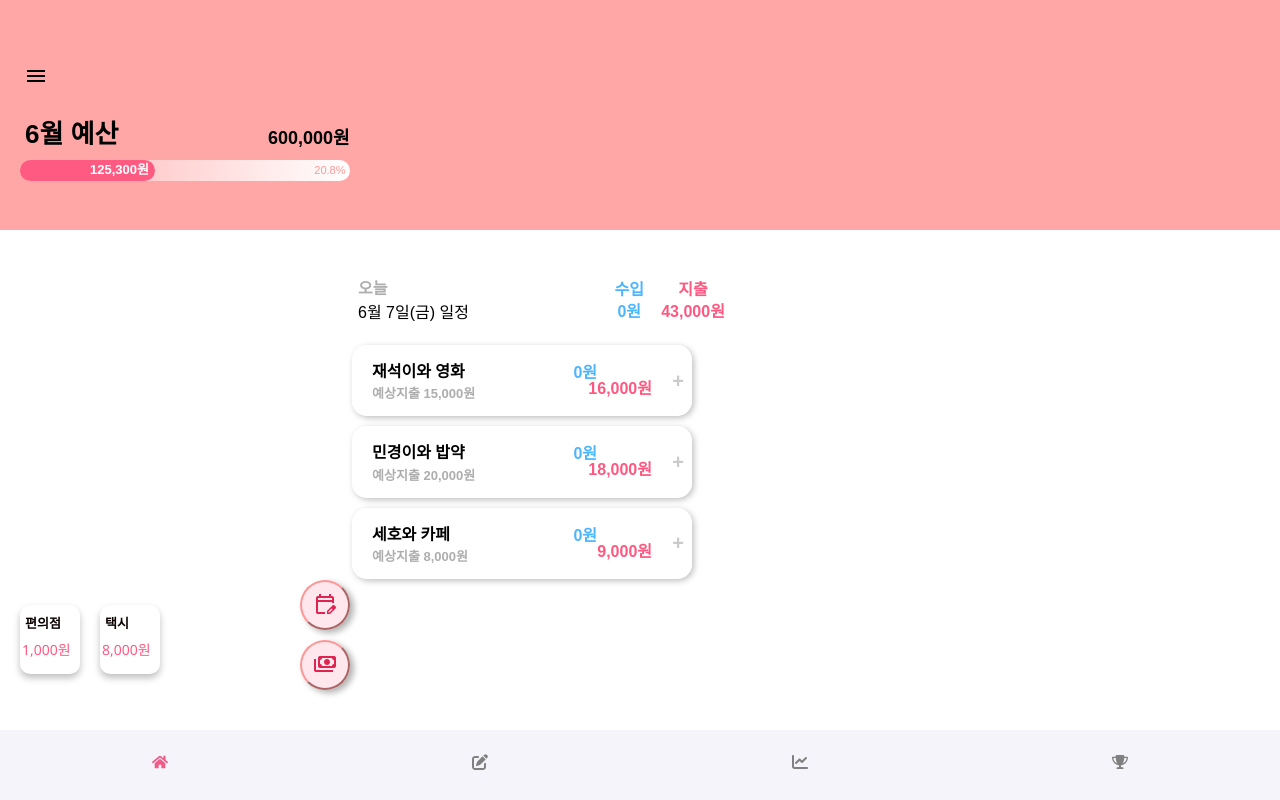
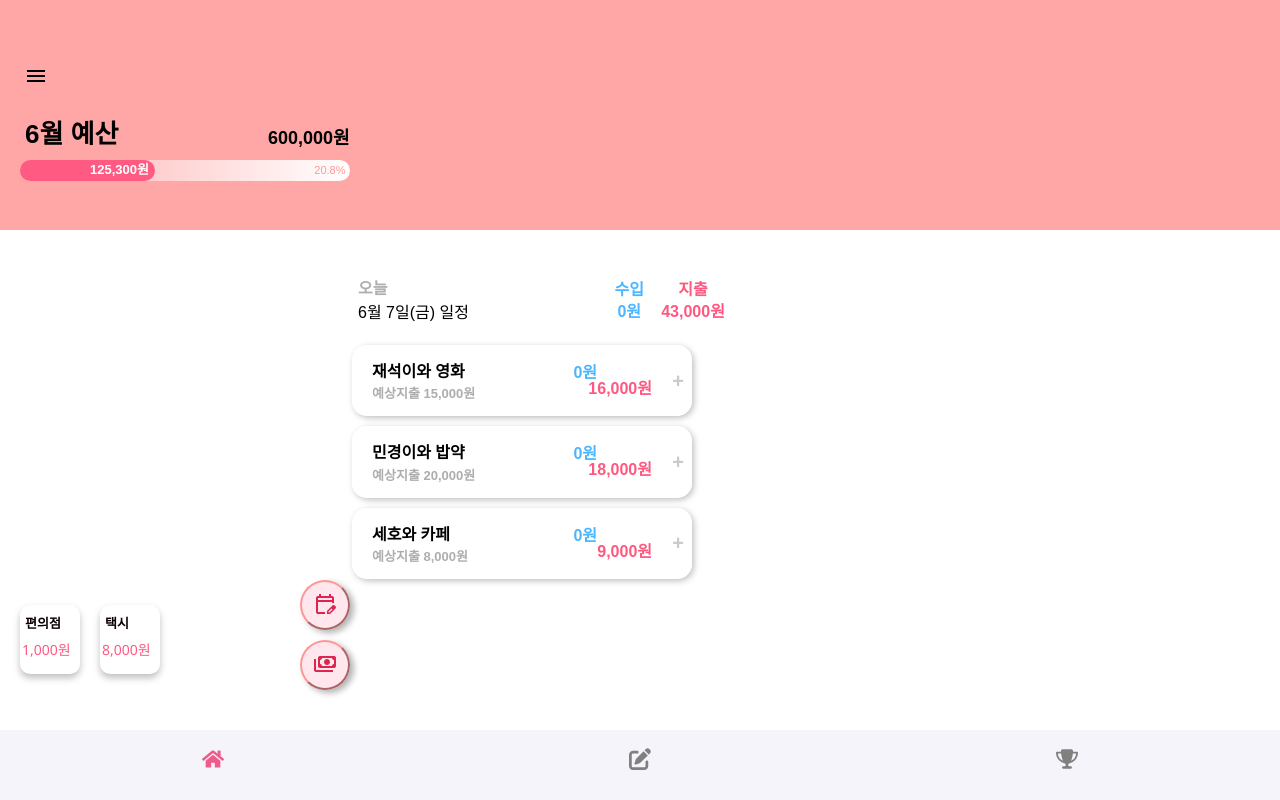
Before and after one commit to seon03/DontWorry, a React (Create React App) app in the folder front/: page / in a window 1280 px wide. Built offline with nearby package versions, Linux system fonts and the light colour scheme.

Commit message:
Add files via upload

```diff
--- a/front/src/components/ui/BottomNav.jsx
+++ b/front/src/components/ui/BottomNav.jsx
@@ -3,7 +3,7 @@ import "../../styles = css/BottomNav.css"
 import { Link } from "react-router-dom";
 import { FaHome } from "react-icons/fa";
 import { FaPenToSquare } from "react-icons/fa6";
-import { FaChartLine } from "react-icons/fa6";
+//import { FaChartLine } from "react-icons/fa6";
 import { FaTrophy } from "react-icons/fa6";
 
 const BottomNav = () => {
@@ -13,31 +13,27 @@ const BottomNav = () => {
         <nav className="wrapper">
             {/* 하단 네비게이션 최상위 태그 */}
             <div>
-                <Link to="/" className="nav-link" onClick={() => setActiveNav(1)}>
+                <Link to="/home5" className="nav-link" onClick={() => setActiveNav(1)}>
                     <FaHome
                         className={activeNav === 1 ? "nav-item active" : "nav-item"}
+                        size = "22"
                     />
                     {/* 네비게이션을 구성하고 있는 하나의 버튼 */}
                 </Link>
             </div>
             <div>
-                <Link to="/sortbudget" className="nav-link" onClick={() => setActiveNav(2)}>
+                <Link to="/budgetbubble" className="nav-link" onClick={() => setActiveNav(2)}>
                     <FaPenToSquare
                         className={activeNav === 2 ? "nav-item active" : "nav-item"}
+                        size = "22"
                     />
                 </Link>
             </div>
             <div>
-                <Link to="/statistics" className="nav-link" onClick={() => setActiveNav(3)}>
-                    <FaChartLine
-                        className={activeNav === 3 ? "nav-item active" : "nav-item"}
-                    />
-                </Link>
-            </div>
-            <div>
-                <Link to="/challenge" className="nav-link" onClick={() => setActiveNav(4)}>
+                <Link to="/challenge" className="nav-link" onClick={() => setActiveNav(3)}>
                     <FaTrophy
-                        className={activeNav === 4 ? "nav-item acitve" : "nav-item"}
+                        className={activeNav === 3 ? "nav-item acitve" : "nav-item"}
+                        size = "22"
                     />
                 </Link>
             </div>
```
Also changed, not shown: front/src/components/ui/TextInput.jsx (added, +22 -0 lines), front/src/components/ui/AlertButton.jsx (line endings or trailing spaces).
